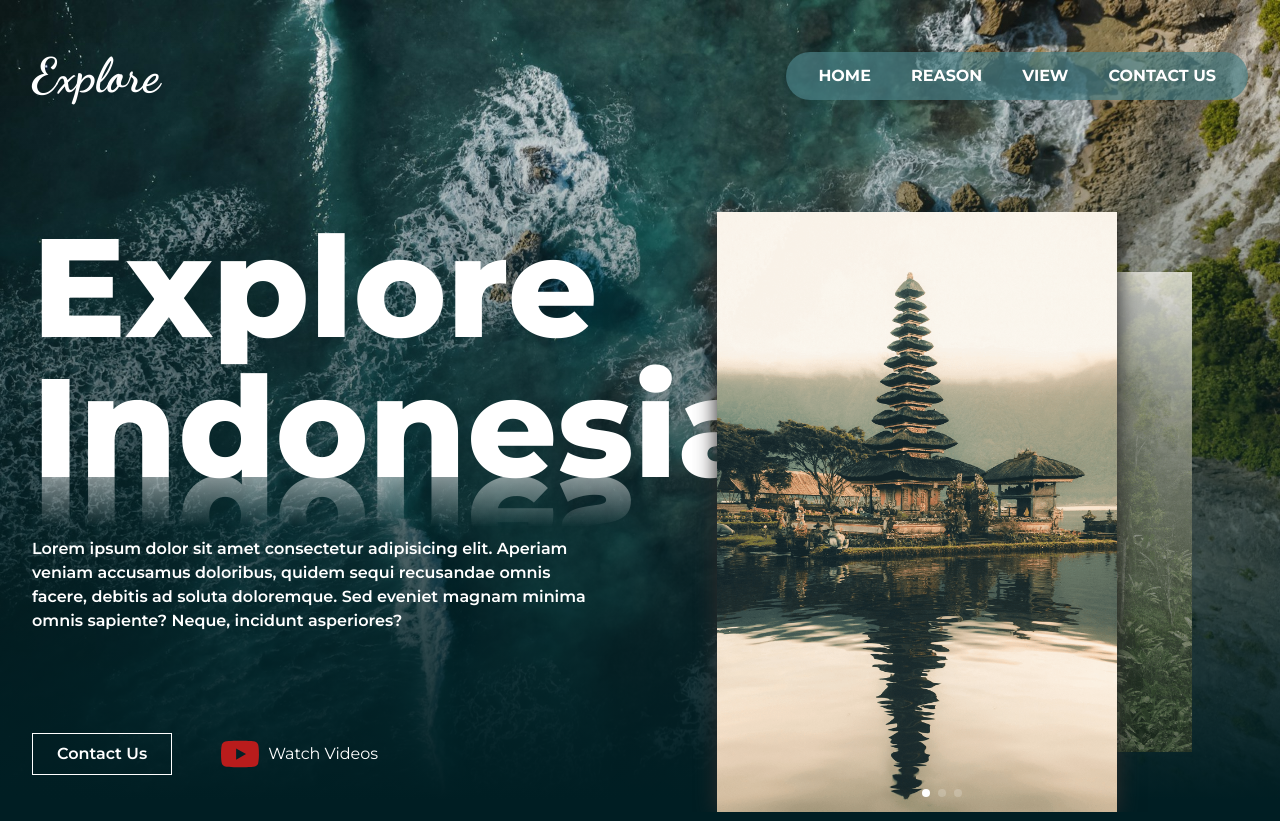
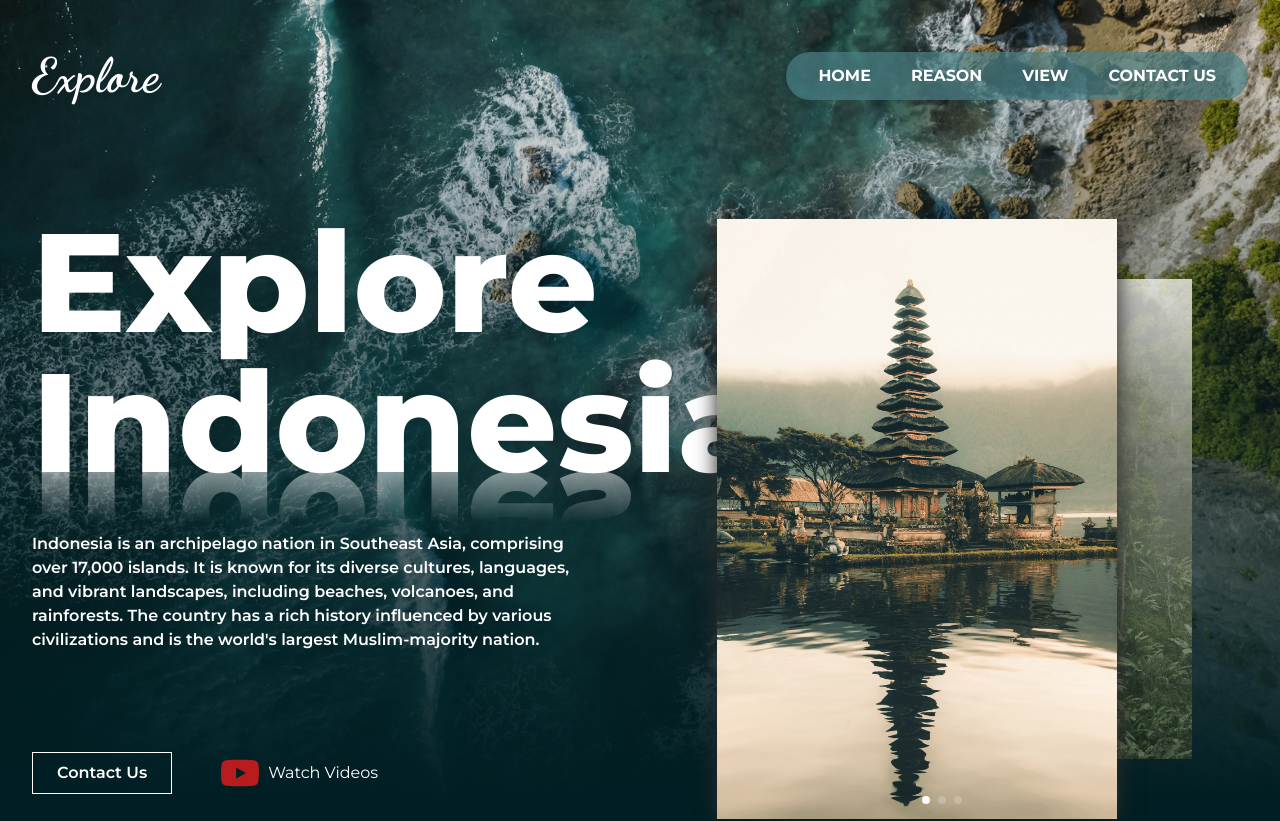
Before and after one commit to hylcore-V/travelling-explorer, a Next.js app: page / in a window 1280 px wide. Shown: the top 821 px of the page. Built offline with nearby package versions, Linux system fonts and the light colour scheme.

Commit message:
fis header slider position

```diff
--- a/src/components/Contacts/Contacts.tsx
+++ b/src/components/Contacts/Contacts.tsx
@@ -43,7 +43,7 @@ export default function Contacts() {
             alt="travel logo"
             width={485}
             height={400}
-            className="hidden xl:block absolute bottom-[-50px] md:bottom-[20px] right-[-200px] md:right-[-150px] xl:right-[130px] object-cover object-center w-[485px] h-[400px] z-[-1]  opacity-75"
+            className="hidden xl:block absolute bottom-[-50px] md:bottom-[20px] right-[-200px] md:right-[-150px] xl:right-[60px] object-cover object-center w-[485px] h-[400px] z-[-1]  opacity-75"
             data-aos="fade-left"
             data-aos-delay="600"
             data-aos-duration="600"
--- a/src/components/Header/Header.tsx
+++ b/src/components/Header/Header.tsx
@@ -10,14 +10,20 @@ const contentData = [
   {
     country: "Indonesia",
     title: "Explore Indonesia",
+    description:
+      "Indonesia is an archipelago nation in Southeast Asia, comprising over 17,000 islands. It is known for its diverse cultures, languages, and vibrant landscapes, including beaches, volcanoes, and rainforests. The country has a rich history influenced by various civilizations and is the world's largest Muslim-majority nation.",
   },
   {
     country: "Thailand",
     title: "Explore Thailand",
+    description:
+      "Thailand is a Southeast Asian country famous for its tropical beaches, opulent royal palaces, ancient ruins, and ornate temples displaying figures of Buddha. The bustling capital, Bangkok, is known for its modern skyline juxtaposed with cultural landmarks. Thai cuisine, known for its balance of sweet, sour, salty, and spicy flavors, is celebrated worldwide.",
   },
   {
     country: "Nepal",
     title: "Explore Nepal",
+    description:
+      "Nepal is a landlocked country in South Asia, nestled in the Himalayas between China and India. It is renowned for its mountainous terrain, including Mount Everest, the world's highest peak. Nepal boasts a unique cultural heritage, with influences from Hinduism and Buddhism, and is known for its temples, festivals, and trekking routes.",
   },
 ];
 
@@ -31,7 +37,7 @@ const Header = () => {
   const { activeSlideIndex } = context;
 
   const handleClass = (activeSlideIndex: number) => {
-    const { country, title } = contentData[activeSlideIndex] || {};
+    const { country, title, description } = contentData[activeSlideIndex] || {};
 
     if (country && title) {
       return (
@@ -43,10 +49,7 @@ const Header = () => {
             </span>
           </h1>
           <p className="text-white mt-[-10px] md:mt-[-40px] w-[95%] font-semibold">
-            Lorem ipsum dolor sit amet consectetur adipisicing elit. Aperiam
-            veniam accusamus doloribus, quidem sequi recusandae omnis facere,
-            debitis ad soluta doloremque. Sed eveniet magnam minima omnis
-            sapiente? Neque, incidunt asperiores?
+            {description}
           </p>
         </>
       );
@@ -80,7 +83,7 @@ const Header = () => {
             </div>
           </div>
 
-          <div className="w-1/3 flex flex-col items-end justify-end relative  smOnly:left-[260px] mdOnly:left-[400px]">
+          <div className="w-1/3 flex flex-col items-end justify-end relative smOnly:left-[260px] mdOnly:left-[400px] xlOnly:top-[-70px]">
             <Slider />
           </div>
         </div>
--- a/src/data/reasonData.ts
+++ b/src/data/reasonData.ts
@@ -21,6 +21,7 @@ const datas = [
     leftImg2: img7,
     rightImg1: img4,
     rightImg2: img10,
+
   },
   {
     name: "Thailand",
--- a/tailwind.config.ts
+++ b/tailwind.config.ts
@@ -19,7 +19,9 @@ const config: Config = {
       smOnly: { max: '767.98px' },
       lgOnly: { min: '480px', max: '1279.98px' },
       mdOnly: { min: '768px', max: '1279.98px' },
+      XlOnly: { min: '1280px' },
       notXL: { max: '1279.98px' },
+      xlOnly: { min: '1440px' },
     },
     extend: {
       container: {
```
Also changed, not shown: 1 other file (tests, documents, lock files or other folders).
